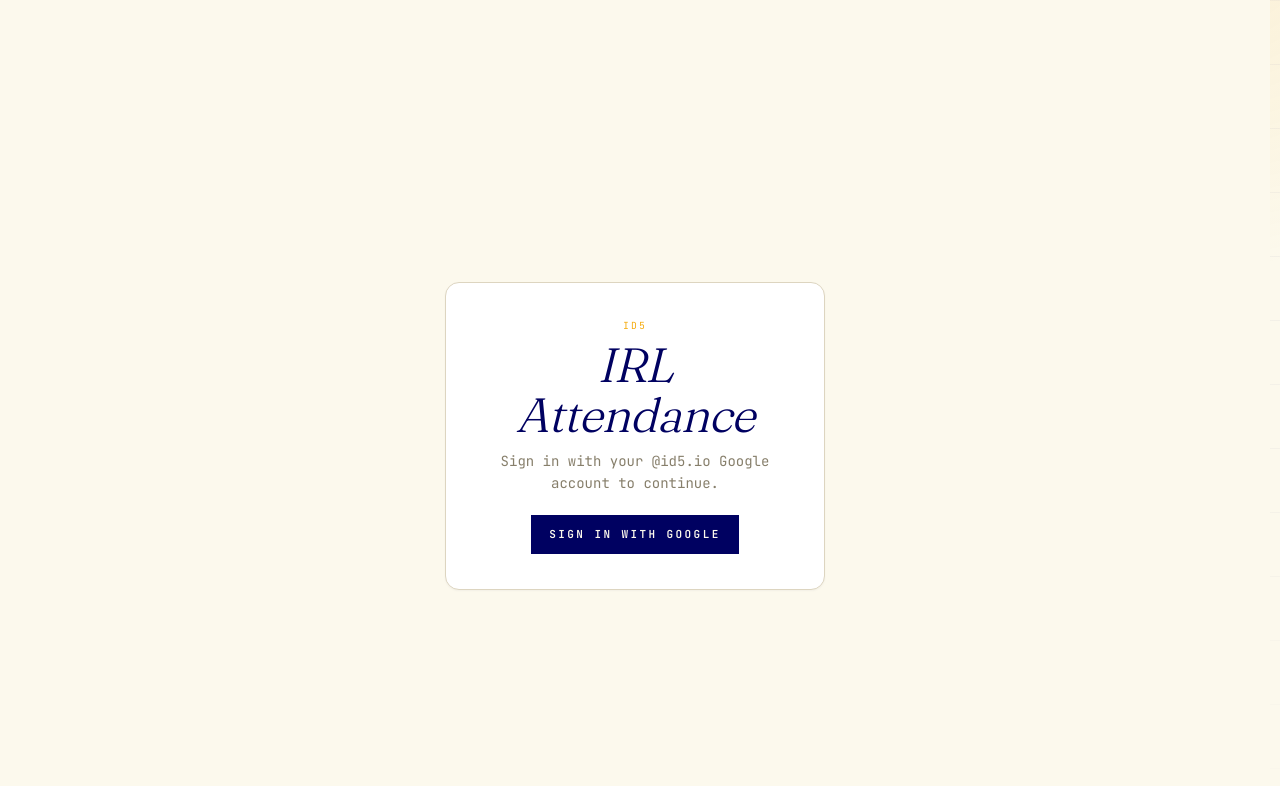
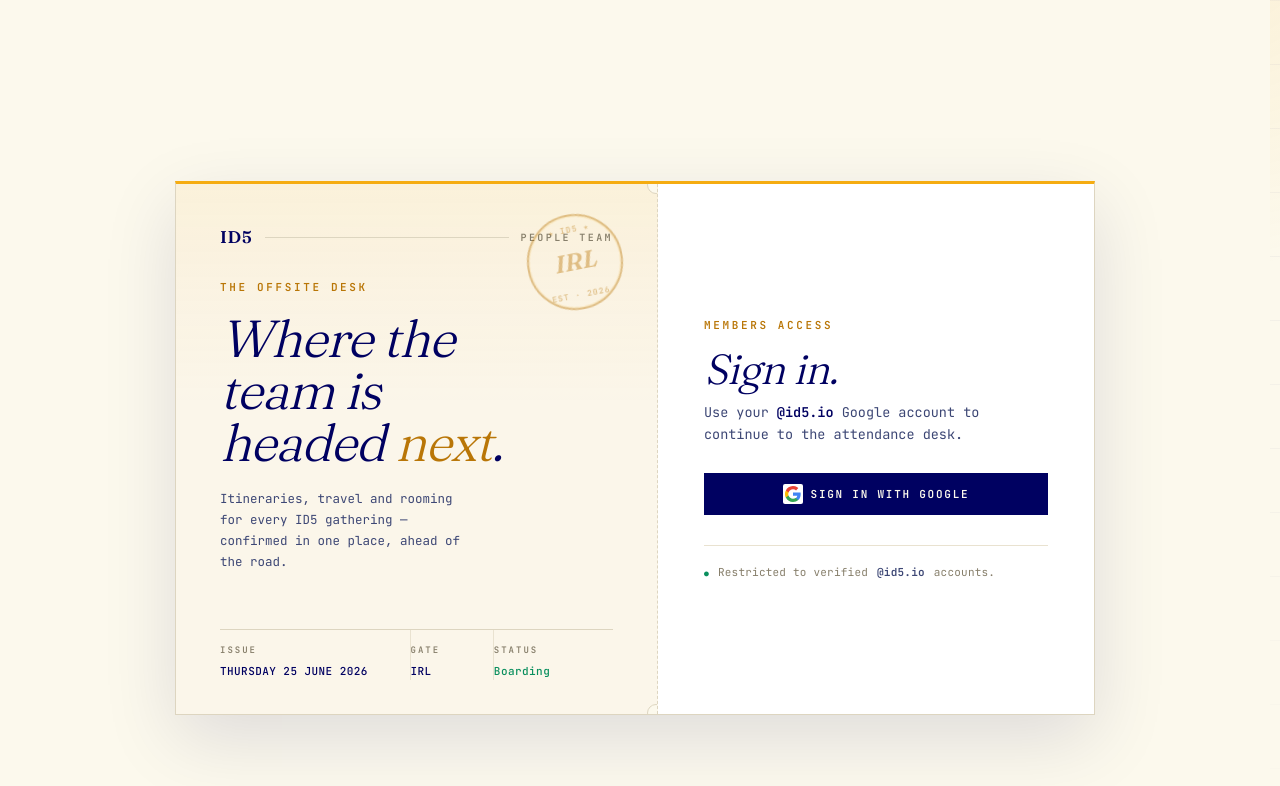
Before and after one commit to oglimmer/irl-planner-pro, a Vue app in the folder frontend/: page /login in a window 1280 px wide. Shown: the top 786 px of the page. Built offline with nearby package versions, Linux system fonts and the light colour scheme; no server answers.

Commit message:
enhance LoginView layout and add local development callback URL

```diff
--- a/frontend/src/views/LoginView.vue
+++ b/frontend/src/views/LoginView.vue
@@ -1,5 +1,5 @@
 <script setup lang="ts">
-import { onMounted, ref } from 'vue'
+import { computed, onMounted, ref } from 'vue'
 import { useRouter } from 'vue-router'
 import { useAuthStore } from '../stores/auth'
 import { errMsg } from '../api'
@@ -15,6 +15,18 @@
 const lastName = ref('')
 const allergies = ref('')
 const submitting = ref(false)
+
+// Editorial issue-line date, e.g. "SUNDAY · 28 JUNE 2026" — mirrors HomeView.
+const todayLine = computed(() =>
+  new Intl.DateTimeFormat('en-GB', {
+    weekday: 'long',
+    day: 'numeric',
+    month: 'long',
+    year: 'numeric',
+  })
+    .format(new Date())
+    .toUpperCase(),
+)
 
 onMounted(async () => {
   try {
@@ -45,77 +57,447 @@
 </script>
 
 <template>
-  <div class="login">
-    <div class="card">
-      <p class="eyebrow">ID5</p>
-      <h1>IRL Attendance</h1>
+  <main class="auth">
+    <article class="spread">
+      <!-- Cover story: editorial masthead, the publication's "front page". -->
+      <section class="cover" aria-hidden="true">
+        <header class="cover-head reveal">
+          <span class="wordmark">ID5</span>
+          <span class="rule" />
+          <span class="kicker">People&nbsp;Team</span>
+        </header>
+
+        <div class="cover-lede">
+          <p class="eyebrow reveal">The offsite desk</p>
+          <h1 class="headline reveal">
+            Where the<br>team is<br>headed <em>next</em>.
+          </h1>
+          <p class="standfirst reveal">
+            Itineraries, travel and rooming for every ID5 gathering — confirmed
+            in one place, ahead of the road.
+          </p>
+        </div>
+
+        <!-- Boarding-pass meta strip along the foot of the cover. -->
+        <footer class="boarding reveal">
+          <div class="board-cell">
+            <span class="board-key">Issue</span>
+            <span class="board-val">{{ todayLine }}</span>
+          </div>
+          <div class="board-cell">
+            <span class="board-key">Gate</span>
+            <span class="board-val">IRL</span>
+          </div>
+          <div class="board-cell">
+            <span class="board-key">Status</span>
+            <span class="board-val board-val--live">Boarding</span>
+          </div>
+        </footer>
+
+        <!-- Decorative passport stamp. -->
+        <span class="stamp">
+          <span class="stamp-top">★ ID5 ★</span>
+          <span class="stamp-mid">IRL</span>
+          <span class="stamp-bot">EST · 2026</span>
+        </span>
+      </section>
+
+      <!-- The actual sign-in panel. -->
+      <section class="panel">
+        <p class="panel-eyebrow reveal">Members access</p>
+        <h2 class="panel-title reveal">Sign in.</h2>
 
         <template v-if="ready && auth.mode === 'password'">
-        <p class="lede">Local dev sign-in.</p>
-        <form @submit.prevent="signInDev">
+          <p class="panel-lede reveal">Local development sign-in.</p>
+          <form class="reveal" @submit.prevent="signInDev">
+            <label class="field">
+              <span class="field-label">Email</span>
               <input v-model="email" type="email" placeholder="you@id5.io" required>
-          <input v-model="firstName" type="text" placeholder="First name (optional)">
-          <input v-model="lastName" type="text" placeholder="Last name (optional)">
-          <textarea v-model="allergies" rows="2" placeholder="Allergies / dietary preferences (optional)" />
-          <button class="btn" type="submit" :disabled="submitting">Sign in</button>
+            </label>
+            <div class="field-row">
+              <label class="field">
+                <span class="field-label">First name</span>
+                <input v-model="firstName" type="text" placeholder="Optional">
+              </label>
+              <label class="field">
+                <span class="field-label">Last name</span>
+                <input v-model="lastName" type="text" placeholder="Optional">
+              </label>
+            </div>
+            <label class="field">
+              <span class="field-label">Allergies / dietary</span>
+              <textarea v-model="allergies" rows="2" placeholder="Optional — reused for every event" />
+            </label>
+            <button class="btn submit" type="submit" :disabled="submitting">
+              {{ submitting ? 'Signing in…' : 'Sign in' }}
+            </button>
           </form>
         </template>
 
         <template v-else>
-        <p class="lede">Sign in with your @id5.io Google account to continue.</p>
-        <button class="btn" @click="signInGoogle">Sign in with Google</button>
+          <p class="panel-lede reveal">
+            Use your <strong>@id5.io</strong> Google account to continue to the
+            attendance desk.
+          </p>
+          <button class="btn google reveal" @click="signInGoogle">
+            <svg class="g" viewBox="0 0 18 18" aria-hidden="true">
+              <path fill="#4285F4" d="M17.64 9.2c0-.64-.06-1.25-.16-1.84H9v3.48h4.84a4.14 4.14 0 0 1-1.8 2.72v2.26h2.92c1.7-1.57 2.68-3.88 2.68-6.62z" />
+              <path fill="#34A853" d="M9 18c2.43 0 4.47-.8 5.96-2.18l-2.92-2.26c-.8.54-1.84.86-3.04.86-2.34 0-4.32-1.58-5.02-3.7H.96v2.33A9 9 0 0 0 9 18z" />
+              <path fill="#FBBC05" d="M3.98 10.72a5.4 5.4 0 0 1 0-3.44V4.95H.96a9 9 0 0 0 0 8.1l3.02-2.33z" />
+              <path fill="#EA4335" d="M9 3.58c1.32 0 2.5.46 3.44 1.35l2.58-2.58A9 9 0 0 0 .96 4.95l3.02 2.33C4.68 5.16 6.66 3.58 9 3.58z" />
+            </svg>
+            Sign in with Google
+          </button>
         </template>
 
         <p v-if="error" class="error">{{ error }}</p>
-    </div>
-  </div>
+
+        <footer class="panel-foot reveal">
+          <span class="lock" aria-hidden="true">●</span>
+          Restricted to verified <strong>@id5.io</strong> accounts.
+        </footer>
+      </section>
+    </article>
+  </main>
 </template>
 
 <style scoped>
-.login {
+.auth {
+  display: grid;
+  place-items: center;
+  min-height: 100vh;
+  padding: clamp(16px, 4vw, 48px);
+}
+
+/* The spread — a single editorial sheet split into cover + sign-in. */
+.spread {
+  display: grid;
+  grid-template-columns: 1.05fr 0.95fr;
+  width: 100%;
+  max-width: 940px;
+  border: 1px solid var(--border);
+  border-top: 3px solid var(--accent);
+  background: var(--panel);
+  box-shadow: 0 24px 70px rgb(var(--shadow-rgb) / 0.12);
+}
+
+/* ── Cover (left) ───────────────────────────────────────────── */
+.cover {
+  position: relative;
+  display: flex;
+  flex-direction: column;
+  gap: 28px;
+  padding: 40px 44px 34px;
+  overflow: hidden;
+  background:
+    linear-gradient(180deg, rgb(var(--accent-rgb) / 0.07), transparent 42%),
+    var(--panel-2);
+  /* Ticket perforation seam. */
+  border-right: 1px dashed var(--border);
+}
+/* Boarding-pass notches punched into the seam. */
+.cover::before,
+.cover::after {
+  content: '';
+  position: absolute;
+  right: -8px;
+  width: 16px;
+  height: 16px;
+  border-radius: 50%;
+  background: var(--bg);
+  border: 1px solid var(--border);
+}
+.cover::before { top: -8px; }
+.cover::after { bottom: -8px; }
+
+.cover-head {
   display: flex;
   align-items: center;
-  justify-content: center;
-  min-height: 100vh;
-  padding: 1.5rem;
+  gap: 12px;
 }
-.card {
-  background: var(--surface);
-  border: 1px solid var(--border);
-  border-radius: 14px;
-  padding: 2.5rem 2.75rem;
-  max-width: 380px;
-  width: 100%;
-  text-align: center;
+.wordmark {
+  font-family: var(--serif);
+  font-weight: 600;
+  font-size: 17px;
+  letter-spacing: 0.04em;
+  color: var(--text);
+}
+.cover-head .rule {
+  flex: 1;
+  height: 1px;
+  background: var(--border);
+}
+.kicker {
+  font-family: var(--mono);
+  font-size: 10px;
+  font-weight: 600;
+  letter-spacing: 0.24em;
+  text-transform: uppercase;
+  color: var(--muted);
+}
+
+.cover-lede {
+  margin-top: auto;
 }
 .eyebrow {
-  font-size: 0.7rem;
+  margin: 0 0 16px;
+  font-family: var(--mono);
+  font-size: 11px;
+  font-weight: 600;
+  letter-spacing: 0.24em;
+  text-transform: uppercase;
+  color: var(--accent-2);
+}
+.headline {
+  margin: 0;
+  font-family: var(--serif);
+  font-style: italic;
+  font-weight: 360;
+  font-size: clamp(34px, 4.6vw, 52px);
+  line-height: 1.0;
+  letter-spacing: -0.025em;
+  color: var(--text);
+}
+.headline em {
+  font-style: italic;
+  color: var(--accent-2);
+}
+.standfirst {
+  margin: 20px 0 0;
+  max-width: 34ch;
+  font-family: var(--mono);
+  font-size: 12.5px;
+  line-height: 1.7;
+  color: var(--text-soft);
+}
+
+/* Boarding-pass foot strip. */
+.boarding {
+  display: grid;
+  grid-template-columns: 1.6fr 0.7fr 1fr;
+  margin-top: 28px;
+  border-top: 1px solid var(--border);
+}
+.board-cell {
+  display: flex;
+  flex-direction: column;
+  gap: 5px;
+  padding: 14px 16px 0 0;
+  border-right: 1px solid var(--border-soft);
+}
+.board-cell:last-child {
+  border-right: 0;
+  padding-right: 0;
+}
+.board-key {
+  font-family: var(--mono);
+  font-size: 9px;
+  font-weight: 600;
   letter-spacing: 0.22em;
   text-transform: uppercase;
-  color: var(--accent);
-  margin: 0 0 0.5rem;
+  color: var(--muted);
 }
-h1 {
-  margin: 0 0 0.75rem;
+.board-val {
+  font-family: var(--mono);
+  font-size: 11px;
+  font-weight: 500;
+  letter-spacing: 0.04em;
+  color: var(--text);
+  white-space: nowrap;
 }
-.lede {
-  color: var(--muted);
-  margin: 0 0 1.5rem;
+.board-val--live {
+  color: var(--success);
 }
+
+/* Passport stamp. */
+.stamp {
+  position: absolute;
+  top: 30px;
+  right: 34px;
+  display: grid;
+  place-items: center;
+  width: 96px;
+  height: 96px;
+  gap: 1px;
+  border: 2px solid var(--accent-2);
+  border-radius: 50%;
+  transform: rotate(-11deg);
+  color: var(--accent-2);
+  opacity: 0.42;
+  text-align: center;
+  box-shadow: inset 0 0 0 1px rgb(var(--accent-rgb) / 0.35);
+}
+.stamp-top,
+.stamp-bot {
+  font-family: var(--mono);
+  font-size: 8px;
+  font-weight: 600;
+  letter-spacing: 0.14em;
+  text-transform: uppercase;
+}
+.stamp-mid {
+  font-family: var(--serif);
+  font-style: italic;
+  font-weight: 600;
+  font-size: 24px;
+  line-height: 1;
+}
+
+/* ── Sign-in panel (right) ──────────────────────────────────── */
+.panel {
+  display: flex;
+  flex-direction: column;
+  justify-content: center;
+  padding: 44px 46px;
+}
+.panel-eyebrow {
+  margin: 0 0 14px;
+  font-family: var(--mono);
+  font-size: 11px;
+  font-weight: 600;
+  letter-spacing: 0.24em;
+  text-transform: uppercase;
+  color: var(--accent-2);
+}
+.panel-title {
+  margin: 0 0 10px;
+  font-family: var(--serif);
+  font-style: italic;
+  font-weight: 360;
+  font-size: clamp(30px, 4vw, 42px);
+  line-height: 1.02;
+  letter-spacing: -0.02em;
+  color: var(--text);
+}
+.panel-lede {
+  margin: 0 0 28px;
+  max-width: 36ch;
+  font-size: 13.5px;
+  line-height: 1.65;
+  color: var(--text-soft);
+}
+.panel-lede strong {
+  color: var(--text);
+  font-weight: 600;
+}
+
 form {
   display: flex;
   flex-direction: column;
-  gap: 0.6rem;
+  gap: 18px;
 }
-input,
-textarea {
-  padding: 0.55rem 0.7rem;
-  border: 1px solid var(--border);
-  border-radius: var(--radius);
-  font: inherit;
+.field {
+  display: flex;
+  flex-direction: column;
+  gap: 4px;
 }
-.error {
-  color: var(--danger);
-  margin-top: 1rem;
+.field-label {
+  font-family: var(--mono);
+  font-size: 10px;
+  font-weight: 600;
+  letter-spacing: 0.2em;
+  text-transform: uppercase;
+  color: var(--muted);
+}
+.field-row {
+  display: flex;
+  gap: 18px;
+}
+.field-row > .field {
+  flex: 1;
+}
+
+.submit {
+  margin-top: 6px;
+  align-self: stretch;
+}
+
+/* Google button — full width, keeps the colourful mark on the dark base. */
+.google {
+  width: 100%;
+  letter-spacing: 0.16em;
+}
+.g {
+  width: 16px;
+  height: 16px;
+  /* The 4-colour mark sits inside a white chip so it reads on any button state. */
+  background: #fff;
+  border-radius: 2px;
+  padding: 2px;
+  box-sizing: content-box;
+}
+
+.panel-foot {
+  display: flex;
+  align-items: center;
+  gap: 9px;
+  margin: 30px 0 0;
+  padding-top: 18px;
+  border-top: 1px solid var(--border-soft);
+  font-family: var(--mono);
+  font-size: 11px;
+  letter-spacing: 0.02em;
+  color: var(--muted);
+}
+.panel-foot strong {
+  color: var(--text-soft);
+  font-weight: 600;
+}
+.lock {
+  font-size: 8px;
+  color: var(--success);
+}
+
+/* ── Page-load reveal (staggered) ───────────────────────────── */
+.reveal {
+  opacity: 0;
+  animation: rise 0.62s cubic-bezier(0.16, 1, 0.3, 1) forwards;
+}
+.cover-head { animation-delay: 0.02s; }
+.cover .eyebrow { animation-delay: 0.10s; }
+.headline { animation-delay: 0.16s; }
+.standfirst { animation-delay: 0.24s; }
+.boarding { animation-delay: 0.32s; }
+.panel-eyebrow { animation-delay: 0.20s; }
+.panel-title { animation-delay: 0.27s; }
+.panel-lede { animation-delay: 0.34s; }
+.panel form,
+.panel .google { animation-delay: 0.41s; }
+.panel-foot { animation-delay: 0.50s; }
+
+@keyframes rise {
+  from { opacity: 0; transform: translateY(16px); }
+  to { opacity: 1; transform: none; }
+}
+
+/* ── Responsive: stack the spread, seam becomes horizontal ──── */
+@media (max-width: 720px) {
+  .spread {
+    grid-template-columns: 1fr;
+    max-width: 460px;
+  }
+  .cover {
+    gap: 22px;
+    padding: 32px 28px 26px;
+    border-right: 0;
+    border-bottom: 1px dashed var(--border);
+  }
+  .cover::before { top: auto; bottom: -8px; right: -8px; }
+  .cover::after { bottom: -8px; right: auto; left: -8px; }
+  .stamp {
+    width: 72px;
+    height: 72px;
+    top: 24px;
+    right: 24px;
+  }
+  .stamp-mid { font-size: 18px; }
+  .panel {
+    padding: 32px 28px 34px;
+  }
+}
+
+@media (max-width: 380px) {
+  .field-row { flex-direction: column; gap: 18px; }
+  .stamp { display: none; }
 }
 </style>
```
Also changed, not shown: 1 other file (tests, documents, lock files or other folders). Lines whose indentation alone changed are shown as unchanged.
